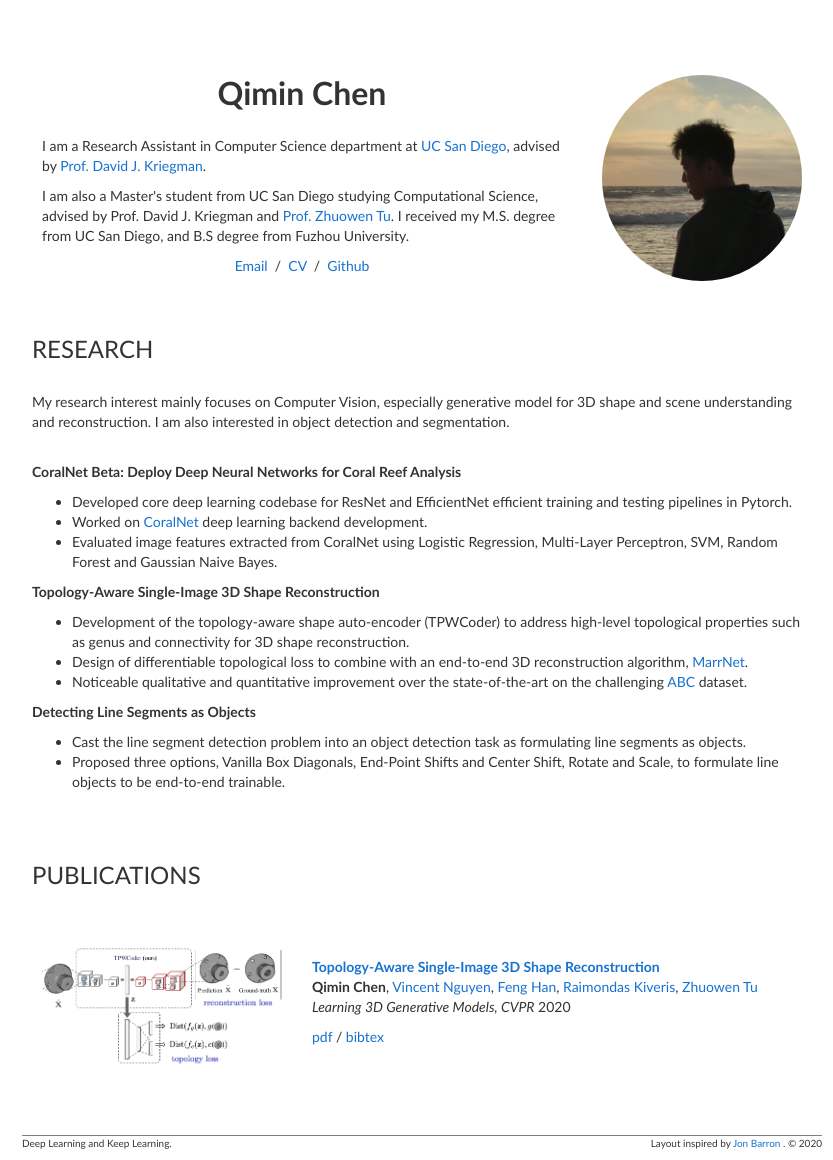
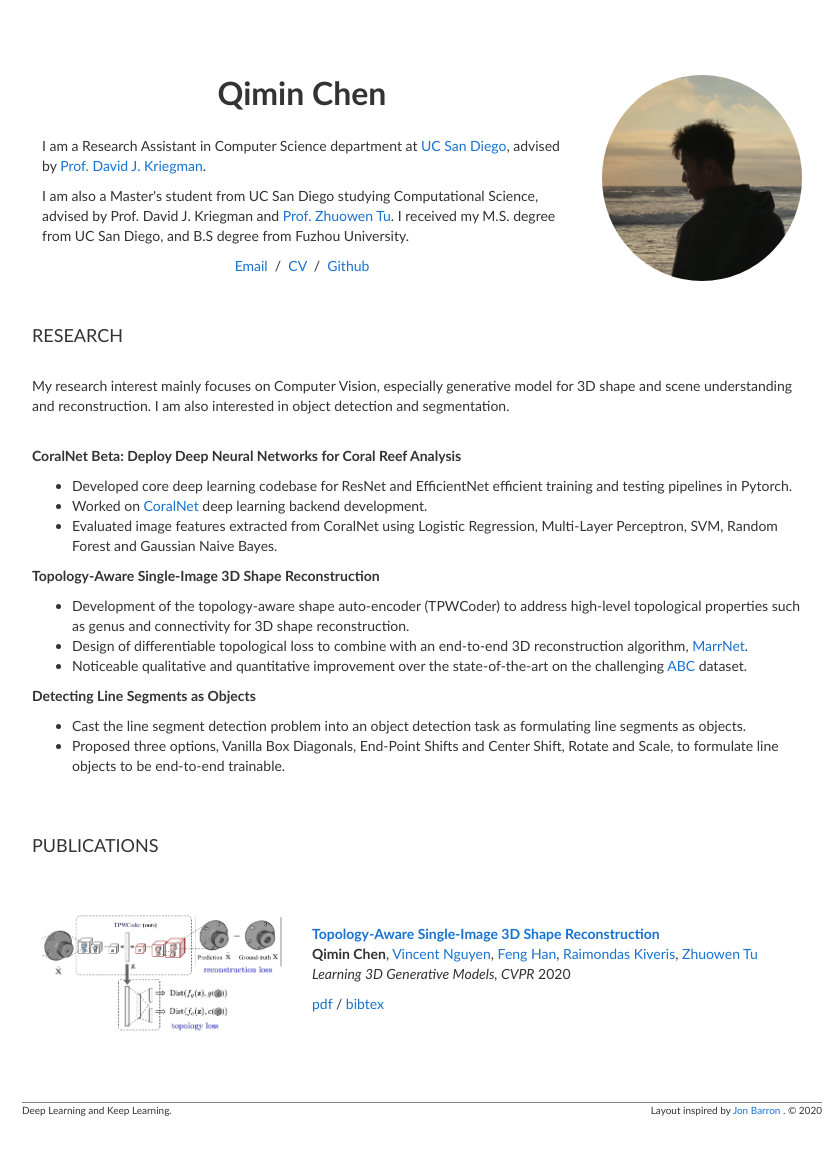
Before and after one commit to qiminchen/q7minchen.github.io, a plain HTML site: page index.html in a window 1280 px wide. Shown: the whole page, without its empty margins (218-1051 px from the left). After the commit the page ends 1127 px from the top, so only its background shows below. Drawn offline with nearby package versions, Linux system fonts and the light colour scheme.

Commit message:
Update index.html

```diff
--- a/index.html
+++ b/index.html
@@ -69,7 +69,7 @@
                     <tbody>
                     <tr>
                         <td style="padding:10px;width:100%;vertical-align:middle">
-                            <h3>RESEARCH</h3>
+                            <h4>RESEARCH</h4>
                         </td>
                     </tr>
                     </tbody>
@@ -133,7 +133,7 @@
                     <tbody>
                     <tr>
                         <td style="padding:10px;width:100%;vertical-align:middle">
-                            <h3>PUBLICATIONS</h3>
+                            <h4>PUBLICATIONS</h4>
                         </td>
                     </tr>
                     </tbody>
```
